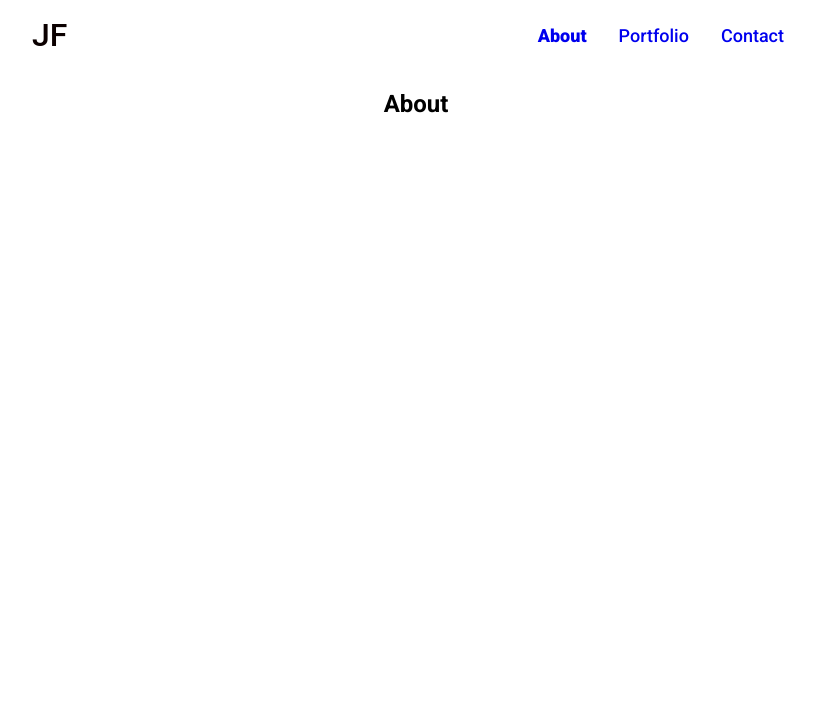
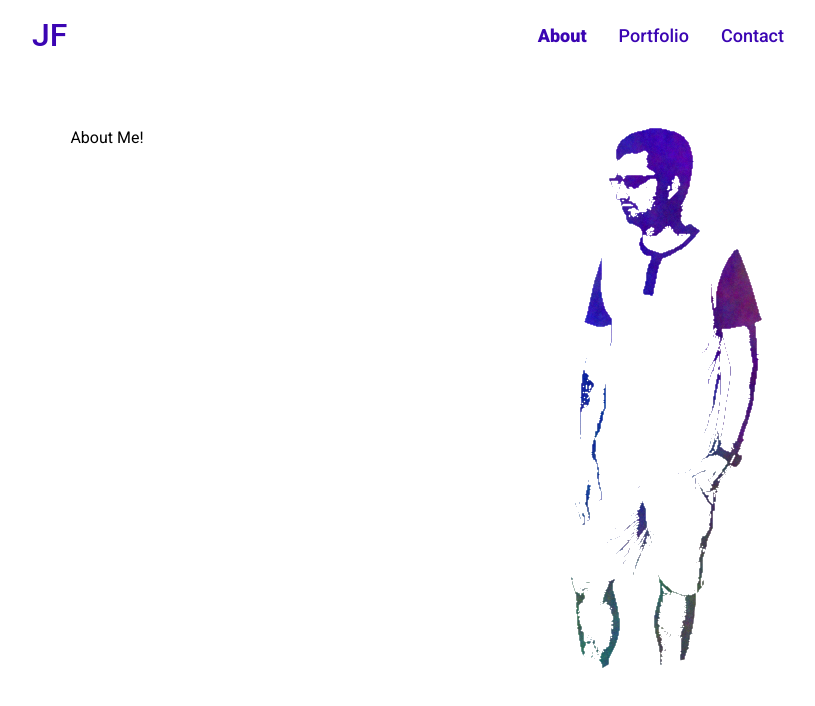
Before and after one commit to jfaulstick/jfaulstick-site, a React (Create React App) app: page / in a window 1280 px wide. Shown: the top 706 px of the page, without its empty margins (224-1039 px from the left). Built offline with nearby package versions, Linux system fonts and the light colour scheme.

Commit message:
Placeholder page setup.

```diff
--- a/src/App.js
+++ b/src/App.js
@@ -6,6 +6,8 @@ import {
   Link,
   NavLink,
 } from "react-router-dom";
+
+import { AboutPage } from './pages/about';
 
 import "./App.scss";
 
@@ -20,7 +22,7 @@ function App() {
   return (
     <Router>
       <div className="App">
-        <div className="header">
+        <div className="header fixed-top">
           <div className="header--brand">JF</div>
           <div className="header--nav-group">
             <NavLink
@@ -57,7 +59,7 @@ function App() {
             <Contact />
           </Route>
           <Route exact path="/">
-            <About />
+            <AboutPage />
           </Route>
         </Switch>
       </div>
@@ -69,10 +71,6 @@ function Portfolio() {
   return <h2>Portfolio</h2>;
 }
 
-function About() {
-  return <h2>About</h2>;
-}
-
 function Contact() {
   return <h2>Contact</h2>;
 }
--- a/src/components/hero-avatar/hero-avatar.js
+++ b/src/components/hero-avatar/hero-avatar.js
@@ -4,7 +4,7 @@ import './hero-avatar.scss';
 export const HeroAvatar = () => {
     return (
         <div className='hero-avatar--container'>
-            <img className='hero-avatar--image' src='./portrait-joe.png' />
+            <img className='hero-avatar--image' src='./assets/img/portrait-joe.png' />
         </div>
     )
 }
--- a/src/index.scss
+++ b/src/index.scss
@@ -1,5 +1,6 @@
 @import './styles/vars';
-@import './styles/header.scss';
+@import './styles/utils';
+@import './styles/base';
 
 body {
   margin: 0;
--- /dev/null
+++ b/src/pages/about.js
@@ -0,0 +1,14 @@
+import React from "react";
+
+import { HeroAvatar } from "../components/hero-avatar/hero-avatar";
+
+export const AboutPage = () => {
+  return (
+    <div className="page page--about">
+      <div className="page--about-content">
+        <div className="page--about-text">About Me!</div>
+        <HeroAvatar />
+      </div>
+    </div>
+  );
+};
--- a/src/styles/header.scss
+++ b/src/styles/_base.scss
@@ -1,3 +1,24 @@
+.page {
+  height: 100vh;
+}
+
+.page--about {
+  padding: 0 20%;
+  display: flex;
+  flex-direction: column;
+  justify-content: center;
+  align-content: center;
+}
+
+.page--about-content {
+  display: flex;
+  flex-direction: row;
+  justify-content: space-between;
+  align-content: center;
+  width: 90%;
+  margin: 0 auto;
+}
+
 .header {
   padding: 0 20%;
   display: flex;
@@ -10,7 +31,7 @@
 }
 
 .header--brand {
-  color: #0b0000;
+  color: $color-1;
   font-family: "Roboto Medium";
   font-size: 32px;
   line-height: 38px;
@@ -26,6 +47,7 @@
   margin: 0 1rem;
   font-size: 18px;
   font-weight: 500;
+  color: $color-1;
   text-decoration: none;
 }
 
--- /dev/null
+++ b/src/styles/_utils.scss
@@ -0,0 +1,5 @@
+.fixed-top {
+  position: -webkit-fixed; /* Safari */
+  position: fixed;
+  top: 0;
+}
--- a/src/styles/_vars.scss
+++ b/src/styles/_vars.scss
@@ -1 +1,2 @@
 $bg-color: #ffffff;
+$color-1: #3b05b3;
```
Also changed, not shown: public/assets/img/portrait-joe.png (renamed from src/components/hero-avatar/portrait-joe.png).
